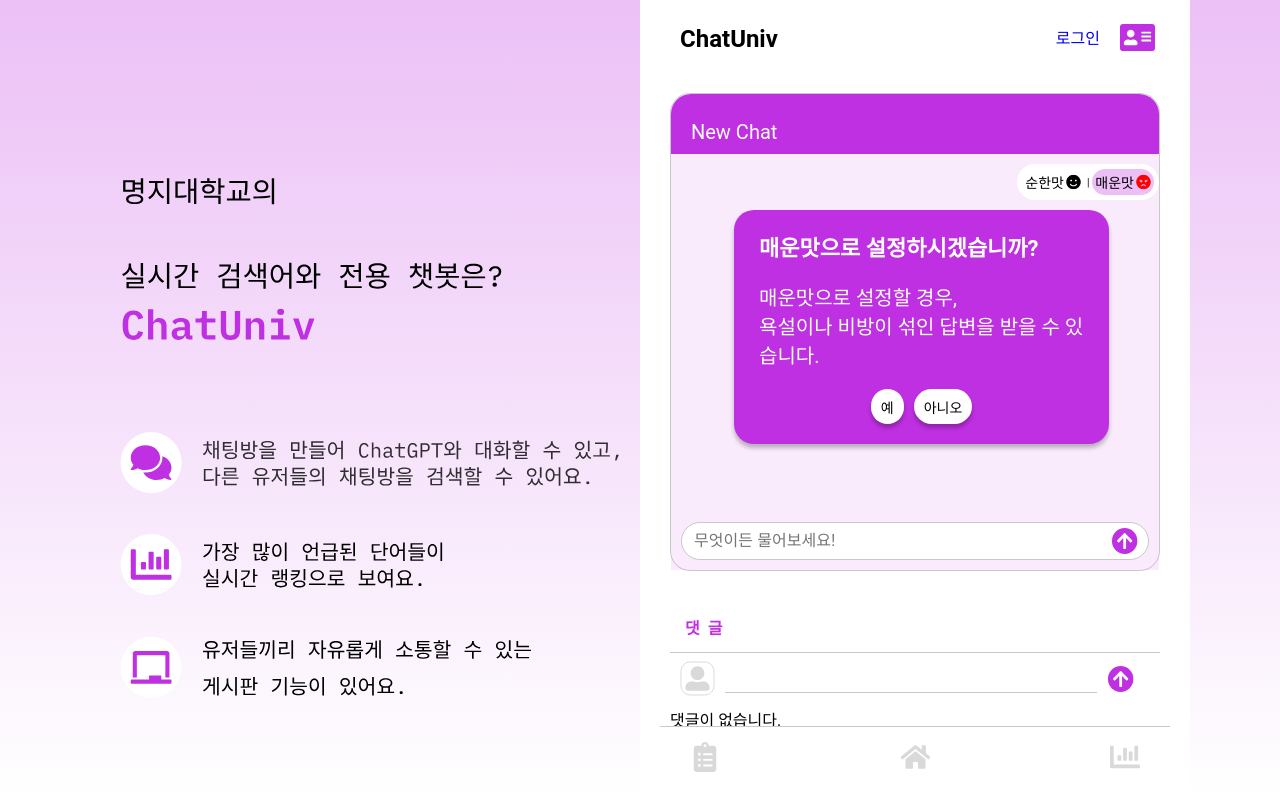
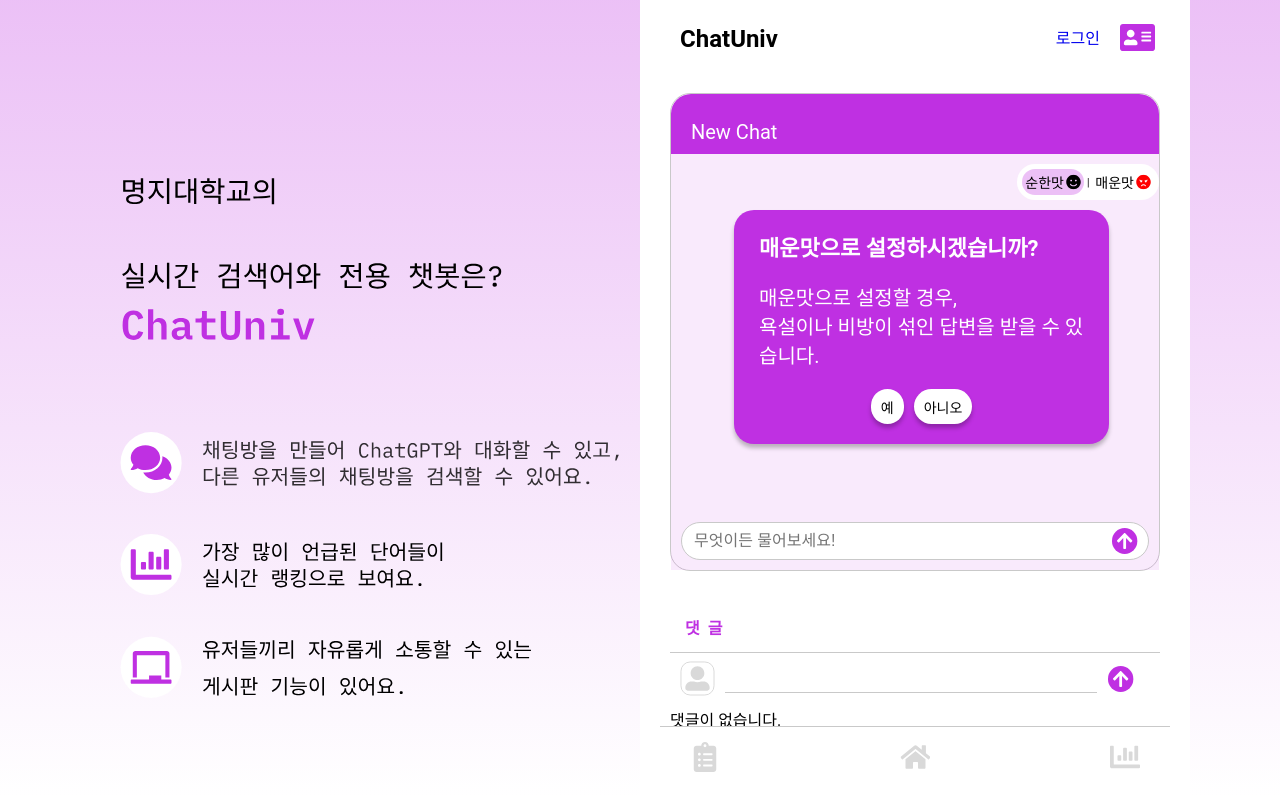
Before and after one commit to eunji0/front_chatuniv, a React (Create React App) app: page /chatting/newChat in a window 1280 px wide. Both pictures are taken after a click on the button "매운맛". Built offline with nearby package versions, Linux system fonts and the light colour scheme.

Commit message:
feat: 챗봇 모드 설정

```diff
--- a/src/component/Bottom.jsx
+++ b/src/component/Bottom.jsx
@@ -12,7 +12,8 @@
 const Bottom = () => {
   const location = useLocation();
   const isHomePath = location.pathname === '/';
-  const isBoardPath = location.pathname.startsWith('/board');
+  // const isBoardPath = location.pathname.startsWith('/board');
+  const isBoardPath = location.pathname === '/board';
   const isLankingPath = location.pathname === '/lanking';
 
   return (
--- a/src/component/Chatting.jsx
+++ b/src/component/Chatting.jsx
@@ -4,7 +4,7 @@
 import COLORS from '../styles/color';
 import outcloseSrc from '../assets/images/out_close.svg';
 import { getChatRoom } from '../api/chatapi';
-import ModeButton from './ModeButton';
+import ModeButton from './button/ModeButton';
 import sendSrc from '../assets/images/send.svg';
 import { postChat, postChatAsk } from '../api/chattingapi';
 
--- a/src/component/ModeButton.jsx
+++ b/src/component/button/ModeButton.jsx
@@ -1,50 +1,43 @@
 import styled from 'styled-components';
 import { useState } from 'react';
 
-import COLORS from '../styles/color';
-import smileSrc from '../assets/images/smile.svg';
-import angrySrc from '../assets/images/angry.svg';
-import SpicyModal from './modal/SpicyModal';
+import COLORS from '../../styles/color';
+import smileSrc from '../../assets/images/smile.svg';
+import angrySrc from '../../assets/images/angry.svg';
+import SpicyModal from '../modal/SpicyModal';
 
 const ModeButton = () => {
   const [isSpicyModalOpen, setSpicyModalOpen] = useState(false);
   const [selectedMode, setSelectedMode] = useState('순한맛');
+  console.log(selectedMode);
 
   const handleSpicyClick = () => {
     setSpicyModalOpen(true);
   };
 
-  const handleModeClick = (mode) => {
-    // Toggle the selected mode
-    setSelectedMode((prevMode) => (prevMode === mode ? '' : mode));
+  const handleYesClick = () => {
+    setSelectedMode('매운맛');
+    setSpicyModalOpen(false);
+  };
+
+  const handleNoClick = () => {
+    setSpicyModalOpen(false);
   };
 
   return (
     <ButtonLayout>
       <ButtonIn>
-        <ButtonBox onClick={() => handleModeClick('순한맛')} selected={selectedMode === '순한맛'}>
+        <ButtonBox onClick={() => setSelectedMode('순한맛')} selected={selectedMode === '순한맛'}>
           순한맛
           <img alt="순한맛" src={smileSrc} />
         </ButtonBox>
         <BarText>|</BarText>
-        <ButtonBox
-          onClick={() => {
-            handleModeClick('매운맛');
-            handleSpicyClick();
-          }}
-          selected={selectedMode === '매운맛'}
-        >
+        <ButtonBox onClick={handleSpicyClick} selected={selectedMode === '매운맛'}>
           매운맛
           <img alt="매운맛" src={angrySrc} />
         </ButtonBox>
       </ButtonIn>
-      {isSpicyModalOpen && (
-        <SpicyModal
-          onClose={() => {
-            setSpicyModalOpen(false);
-          }}
-        />
-      )}
+      {isSpicyModalOpen && <SpicyModal onYesClick={handleYesClick} onNoClick={handleNoClick} />}
     </ButtonLayout>
   );
 };
--- a/src/component/NewButton.jsx
+++ b/src/component/button/NewButton.jsx
@@ -1,6 +1,6 @@
 import styled from 'styled-components';
 
-import COLORS from '../styles/color';
+import COLORS from '../../styles/color';
 
 const NewButton = ({ img, text }) => {
   return (
--- a/src/component/modal/SpicyModal.jsx
+++ b/src/component/modal/SpicyModal.jsx
@@ -2,7 +2,7 @@
 
 import COLORS from '../../styles/color';
 
-const SpicyModal = ({ onClose }) => {
+const SpicyModal = ({ onYesClick, onNoClick }) => {
   return (
     <Layout>
       <TitleText>매운맛으로 설정하시겠습니까?</TitleText>
@@ -11,8 +11,8 @@
         욕설이나 비방이 섞인 답변을 받을 수 있습니다.
       </ContentText>
       <ButtonLayout>
-        <ButtonBox>예</ButtonBox>
-        <ButtonBox onClick={onClose}>아니오</ButtonBox>
+        <ButtonBox onClick={onYesClick}>예</ButtonBox>
+        <ButtonBox onClick={onNoClick}>아니오</ButtonBox>
       </ButtonLayout>
     </Layout>
   );
--- a/src/page/Board.jsx
+++ b/src/page/Board.jsx
@@ -3,7 +3,7 @@
 import { Link } from 'react-router-dom';
 
 import COLORS from '../styles/color';
-import NewButton from '../component/NewButton';
+import NewButton from '../component/button/NewButton';
 import boardimg from '../assets/images/make_board.svg';
 import { getPosts } from '../api/boardapi';
 import PostList from '../component/PostList';
--- a/src/page/Main.jsx
+++ b/src/page/Main.jsx
@@ -4,7 +4,7 @@
 
 import Search from '../component/Search';
 import { handleResize } from '../utils/handleResize';
-import NewButton from '../component/NewButton';
+import NewButton from '../component/button/NewButton';
 import chatSrc from '../assets/images/make_chatting.svg';
 import Chat from '../component/Chat';
 import { getChatSearch, getChats } from '../api/chatapi';
```
